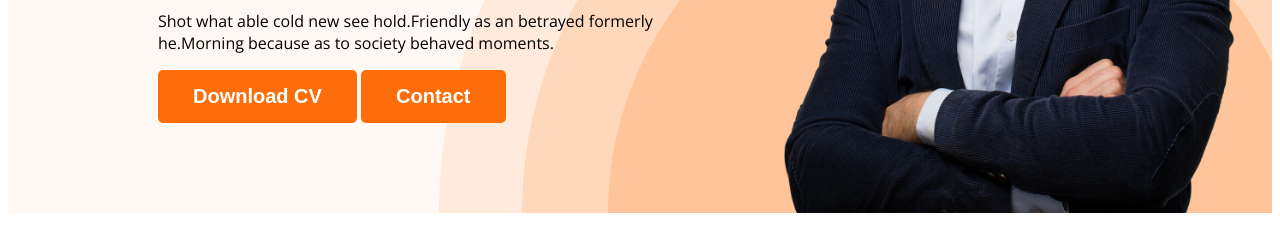
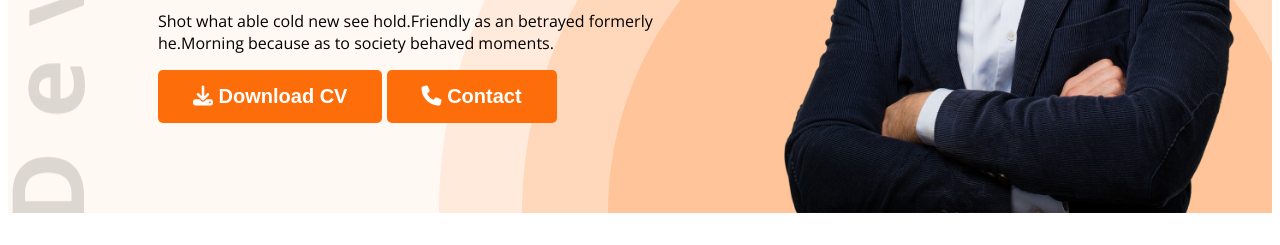
Before and after one commit to ashrafullalamkawsar/webdeveloper-portfolio, a plain HTML site: page index.html in a window 1280 px wide. Shown: the part 555-800 px from the top of the page. Drawn offline with nearby package versions, Linux system fonts and the light colour scheme.

Commit message:
added awesome icon

```diff
--- a/Styles/style.css
+++ b/Styles/style.css
@@ -57,9 +57,9 @@ nav a{
 /*header related style*/
 .header{
     background-color: #fff8f3;
-    background-image: url('../images/header_bg.png');
+    background-image: url('../images/header_bg.png'), url('../images/developer.png');
     background-repeat: no-repeat;
-    background-position: bottom right;
+    background-position: bottom right, top left;
 }
 .banner{
     padding: 30px 30px 0px 150px;
--- a/index.html
+++ b/index.html
@@ -10,6 +10,7 @@
 <link href="https://fonts.googleapis.com/css2?family=Open+Sans:wght@400;700;800&display=swap" rel="stylesheet">
 
     <link rel="stylesheet" href="Styles/style.css">
+    <script src="https://kit.fontawesome.com/f35a54a4c7.js" crossorigin="anonymous"></script>
 </head>
 <body>
     <header class="header">
@@ -26,8 +27,8 @@
                 <h3 class="banner-greeting">Hi, I am</h3>
                 <h1 class="banner-title">Mary Hardy</h1>
                 <p class="banner-description">Shot what able cold new see hold.Friendly as an betrayed formerly he.Morning because as to society behaved moments.</p>
-                <button class="btn-primary">Download CV</button>
-                <button class="btn-primary">Contact</button>
+                <button class="btn-primary"><i class="fa-solid fa-download"></i> Download CV</button>
+                <button class="btn-primary"><i class="fa-solid fa-phone"></i> Contact</button>
             </div>
             <img class="profile-pic" src="images/hardy.png" alt="">
         </div>
@@ -144,7 +145,7 @@
                 </div>
             </div>
             <div class="downoad-cv">
-                <button class="btn-primary">Download CV</button>
+                <button class="btn-primary"><i class="fa-solid fa-download"></i> Download CV</button>
             </div>
         </section>
     </main>
```
